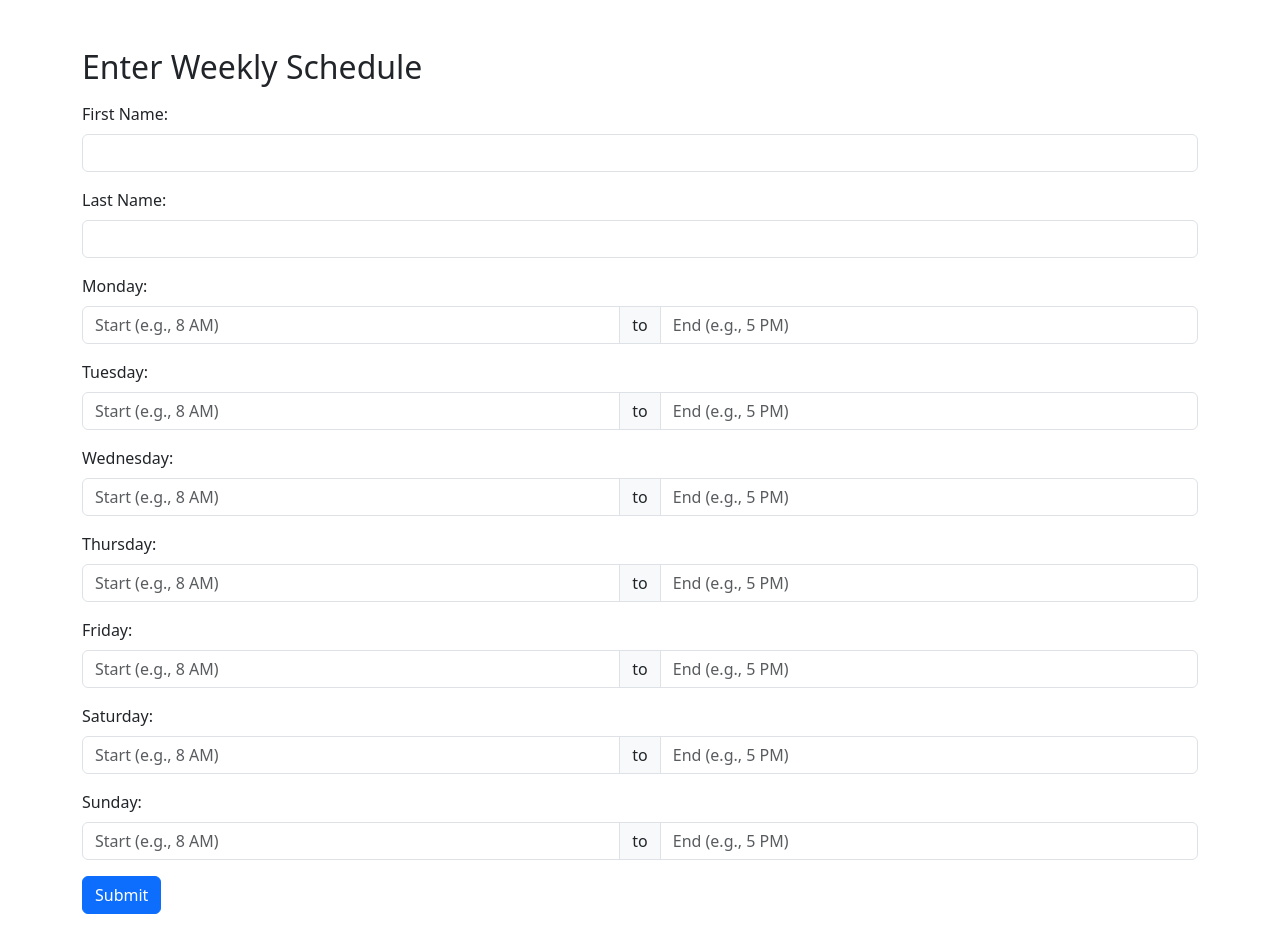
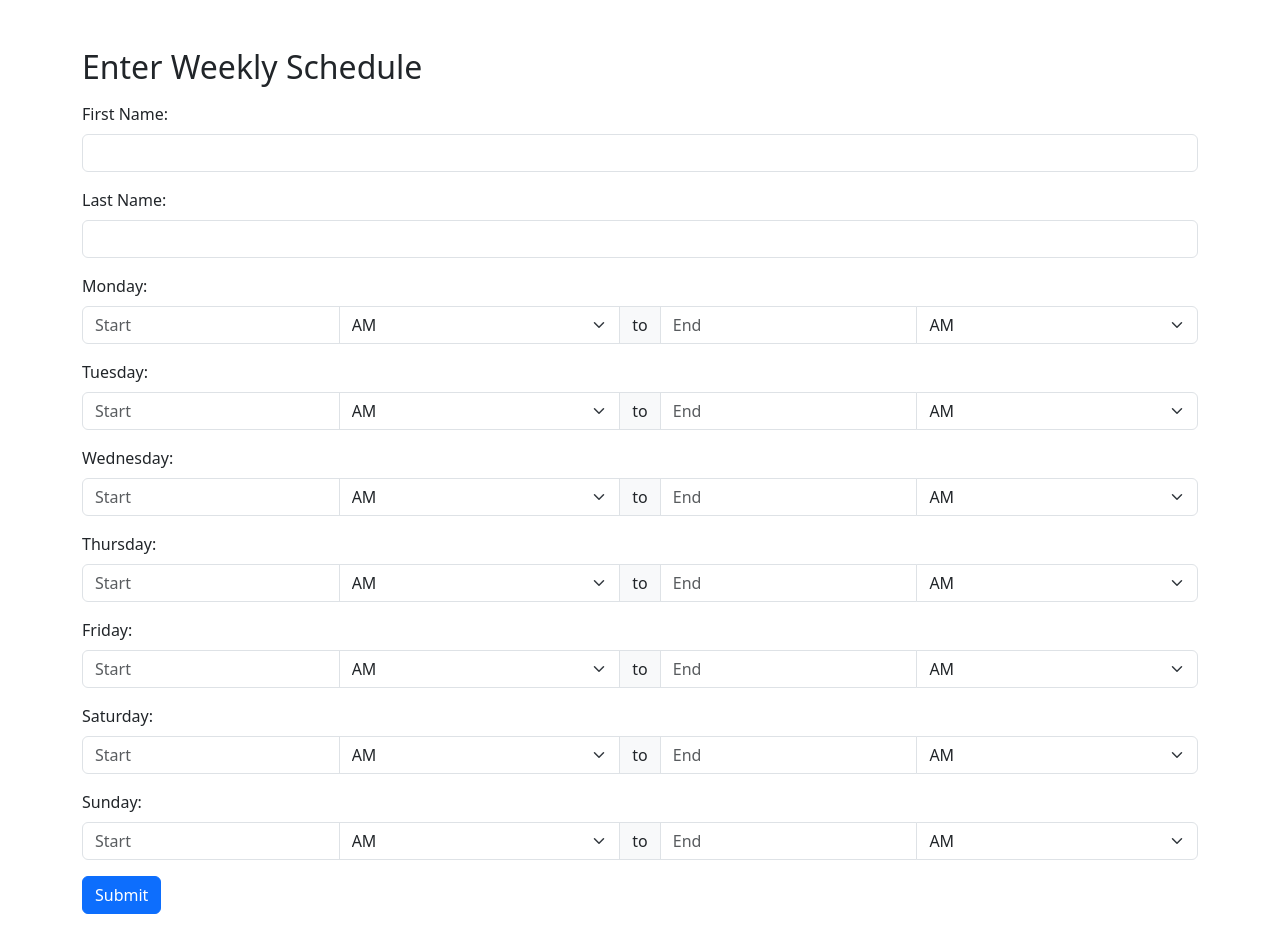
Before and after one commit to GitMishka/form1, a Flask app: page / in a window 1280 px wide. Run offline with Flask 3, Linux system fonts and the light colour scheme.

Commit message:
adjustment

```diff
--- a/app.py
+++ b/app.py
@@ -11,7 +11,9 @@ def submit_schedule():
     with open('schedules.txt', 'a') as file:
         file.write(f"{request.form['fname']} {request.form['lname']}")
         for day in ["Monday", "Tuesday", "Wednesday", "Thursday", "Friday", "Saturday", "Sunday"]:
-            file.write(f" - {day}: {request.form[f'start-{day}']} to {request.form[f'end-{day}']}")
+            start_time = f"{request.form[f'start-{day}']} {request.form[f'ampm-start-{day}']}"
+            end_time = f"{request.form[f'end-{day}']} {request.form[f'ampm-end-{day}']}"
+            file.write(f" - {day}: {start_time} to {end_time}")
         file.write("\n")
     return 'Schedule submitted successfully!'
 
--- a/templates/index.html
+++ b/templates/index.html
@@ -18,14 +18,22 @@
                 <label for="lname" class="form-label">Last Name:</label>
                 <input type="text" class="form-control" id="lname" name="lname" required>
             </div>
-            <!-- Schedule fields for each day with start and end times -->
+            <!-- Schedule fields for each day with AM/PM dropdowns -->
             {% for day in ["Monday", "Tuesday", "Wednesday", "Thursday", "Friday", "Saturday", "Sunday"] %}
             <div class="mb-3">
                 <label class="form-label">{{day}}:</label>
                 <div class="input-group">
-                    <input type="text" class="form-control" id="start-{{day}}" name="start-{{day}}" placeholder="Start (e.g., 8 AM)" required>
+                    <input type="text" class="form-control" id="start-{{day}}" name="start-{{day}}" placeholder="Start" required>
+                    <select class="form-select" id="ampm-start-{{day}}" name="ampm-start-{{day}}">
+                        <option value="AM">AM</option>
+                        <option value="PM">PM</option>
+                    </select>
                     <span class="input-group-text">to</span>
-                    <input type="text" class="form-control" id="end-{{day}}" name="end-{{day}}" placeholder="End (e.g., 5 PM)" required>
+                    <input type="text" class="form-control" id="end-{{day}}" name="end-{{day}}" placeholder="End" required>
+                    <select class="form-select" id="ampm-end-{{day}}" name="ampm-end-{{day}}">
+                        <option value="AM">AM</option>
+                        <option value="PM">PM</option>
+                    </select>
                 </div>
             </div>
             {% endfor %}
```
